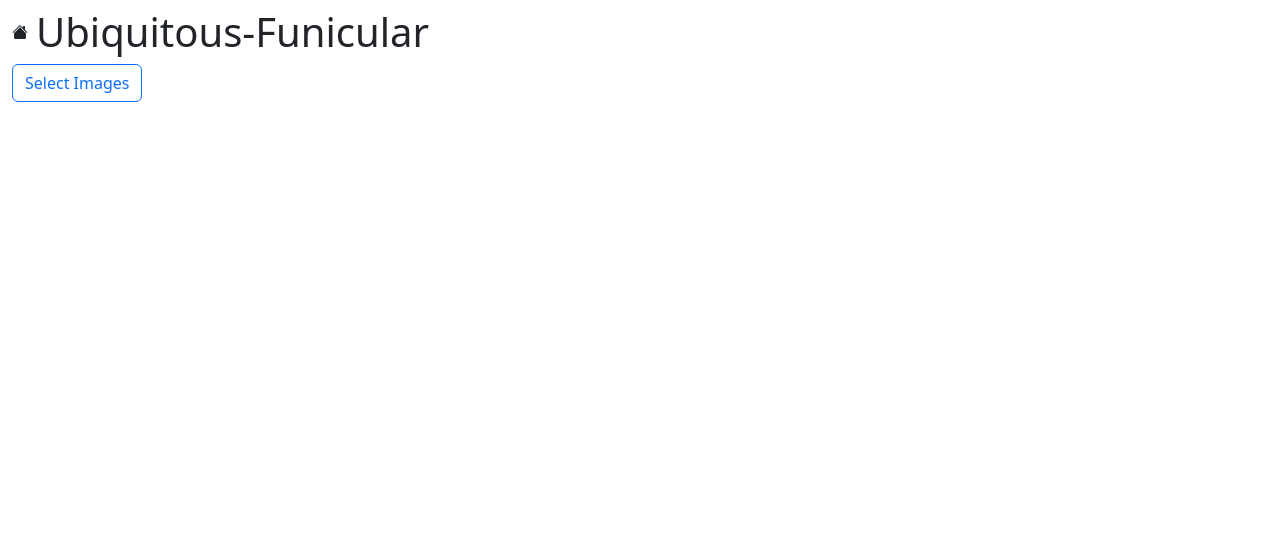
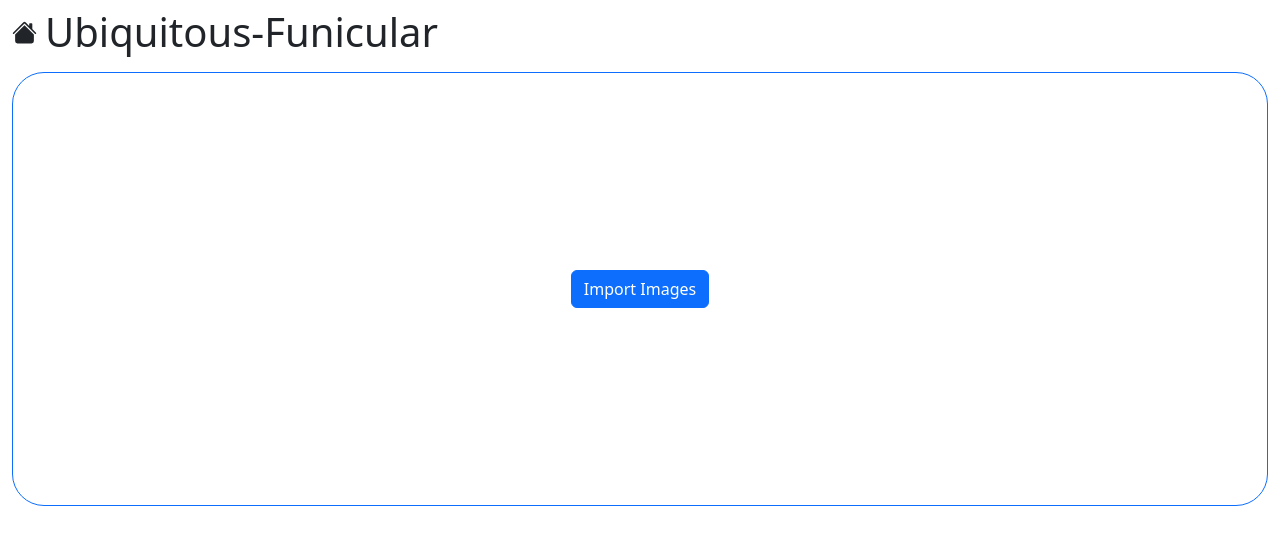
Before and after one commit to salmanrameli/hapax-legomenon, a React (Vite) app in the folder frontend/: page / in a window 1280 px wide. Both pictures are taken after a click on the button "Train with Images". Shown: the top 544 px of the page. Built offline with nearby package versions, Linux system fonts and the light colour scheme.

Commit message:
refine import images

```diff
--- a/frontend/src/App.tsx
+++ b/frontend/src/App.tsx
@@ -33,7 +33,7 @@ function App() {
     return (
         <Container fluid id="App">
             <Row>
-                <Col className='d-inline-flex'>{mode == global.MODE_HOME ? '' : <div className="d-inline-flex align-items-center me-2" onClick={_ => {setMode(global.MODE_HOME)}}><HouseFill /></div>}<h1 className="my-2">Ubiquitous-Funicular</h1></Col>
+                <Col className='d-inline-flex'>{mode == global.MODE_HOME ? '' : <div className="d-inline-flex align-items-center me-2" onClick={_ => {setMode(global.MODE_HOME)}}><HouseFill size={25} /></div>}<h1 className="my-2">Ubiquitous-Funicular</h1></Col>
             </Row>
             {show()}
         </Container>
--- a/frontend/src/train/carousel_preview.tsx
+++ b/frontend/src/train/carousel_preview.tsx
@@ -1,6 +1,6 @@
 import { Button } from 'react-bootstrap';
 import Carousel from 'react-bootstrap/Carousel';
-import { ArrowLeftShort, ArrowRightShort } from 'react-bootstrap-icons';
+import { ArrowLeftShort, ArrowRightShort, Trash3Fill } from 'react-bootstrap-icons';
 
 interface CarouselPreviewProps {
     previews: string[]
@@ -9,29 +9,16 @@ interface CarouselPreviewProps {
 
 function CarouselPreview(props: CarouselPreviewProps) {
     return (
-        <Carousel slide={false} prevIcon={<ArrowLeftShort color={"black"} size={60} style={{marginLeft:"-150px"}} />} nextIcon={<ArrowRightShort color={"black"} size={60} style={{marginRight:"-150px"}} />}>
+        <Carousel slide={false} interval={null} prevIcon={<ArrowLeftShort color={"black"} size={60} style={{marginLeft:"-150px"}} />} nextIcon={<ArrowRightShort color={"black"} size={60} style={{marginRight:"-150px"}} />}>
             {props.previews.map((url, index) => (
                 <Carousel.Item>
                     <img src={url} alt="Preview" className="w-100 justify-content-center d-inline-grid" style={{ maxHeight: "400px", objectFit: "cover" }} />
                     <Carousel.Caption>
-                        <Button variant="danger" onClick={() => props.onRemoveImage(url, index)}>Remove Image</Button>
+                        <Button variant="danger" onClick={() => props.onRemoveImage(url, index)}><Trash3Fill style={{marginTop:"-4px"}} /> Remove Image</Button>
                     </Carousel.Caption>
                 </Carousel.Item>
             ))}
         </Carousel>
-        // <>
-        //     {props.previews.map((url, index) => (
-        //         <div key={index} style={{ position: "relative" }}>
-        //             <img src={url} alt="Preview" className="w-auto" style={{ maxHeight: "300px", objectFit: "cover" }} />
-        //             <button
-        //                 onClick={() => props.onRemoveImage(url, index)}
-        //                 style={{ position: "absolute", top: 0, right: 0, background: "red", color: "white" }}
-        //                 >
-        //             X
-        //             </button>
-        //         </div>
-        //     ))}
-        // </>
     )
 }
 
--- a/frontend/src/train/main.tsx
+++ b/frontend/src/train/main.tsx
@@ -1,19 +1,28 @@
 import { useState } from "react"
-import { SelectImages } from "../../wailsjs/go/main/App"
+import { SelectImages, EncodeImagesFromPath, Dump } from "../../wailsjs/go/main/App"
 import Button from 'react-bootstrap/Button';
 import Row from 'react-bootstrap/Row';
 import Col from 'react-bootstrap/Col';
 import CarouselPreview from "./carousel_preview";
+import { PlayFill } from "react-bootstrap-icons";
 
 function Main() {
-    const [imagePaths, setImagePaths] = useState<string[]>()
+    const [imagePaths, setImagePaths] = useState<string[]>([])
     const [previews, setPreviews] = useState<string[]>([])
 
     function handleOpenFileDialog() {
-        SelectImages().then((path) => {
+        SelectImages().then((paths) => {
+            loadImages(paths)
+
+            setImagePaths(paths)
+        })
+    }
+
+    function loadImages(paths: string[]) {
+        EncodeImagesFromPath(paths).then((encodedImages: string[]) => {
             const imageUrls: string[] = []
 
-            path.map((base64Data: string) => {
+            encodedImages.map((base64Data: string) => {
                 const byteChars = atob(base64Data)
                 const byteNumbers = new Array(byteChars.length)
 
@@ -33,20 +42,39 @@ function Main() {
     }
 
     const removeImage = (urlToRemove: any, index: number) => {
-        setPreviews((prev) => prev.filter((_, i) => i !== index))
+        setImagePaths((prev) => prev.filter((_, i) => i !== index)) // remove image from array of paths to be processed by the LLM
+
+        setPreviews((prev) => prev.filter((_, i) => i !== index)) // remove image from carousel preview
 
         URL.revokeObjectURL(urlToRemove)
     };
 
     return (
         <Row>
-            <Col>
-                <Button onClick={_ => handleOpenFileDialog()} variant="outline-primary">Select Images</Button>
-                {previews.length > 0 &&
-                    <div className="d-flex mt-2 gap-2 flex-wrap justify-content-center rounded-5 p-3 border border-1 border-primary">
-                        <CarouselPreview previews={previews} onRemoveImage={removeImage} />
-                    </div>
-                }
+            <Col className="col-12">
+                <div className="d-flex mt-2 gap-2 flex-wrap justify-content-center rounded-5 p-3 border border-1 border-primary">
+                    {previews.length == 0 ?
+                        <div className="d-flex justify-content-center align-items-center" style={{height: "400px", width:"100%"}}>
+                            <Button onClick={_ => handleOpenFileDialog()} variant="primary">Import Images</Button>
+                        </div>
+                        :
+                        <CarouselPreview previews={previews} onRemoveImage={removeImage} />}
+                </div>
+            </Col>
+            <Col className={`${previews.length == 0 ? "d-none" : "col-12"}`}>
+                <div className="d-flex mt-2 flex-wrap rounded-5 p-3 border border-1 border-primary">
+                    <h3>Path:</h3>
+                    <ul className="w-100 mb-0">
+                        {imagePaths.map(item =>
+                            <li>{item}</li>
+                        )}
+                    </ul>
+                </div>
+            </Col>
+            <Col className={`${previews.length == 0 ? "d-none" : "col-12"}`}>
+                <div className="d-flex flex-wrap p-3 justify-content-center align-items-center">
+                    <Button variant="success">Start Training <PlayFill /></Button>
+                </div>
             </Col>
         </Row>
     )
--- a/frontend/wailsjs/go/main/App.d.ts
+++ b/frontend/wailsjs/go/main/App.d.ts
@@ -3,4 +3,6 @@
 
 export function Dump(arg1:any):Promise<void>;
 
+export function EncodeImagesFromPath(arg1:Array<string>):Promise<Array<string>>;
+
 export function SelectImages():Promise<Array<string>>;
--- a/frontend/wailsjs/go/main/App.js
+++ b/frontend/wailsjs/go/main/App.js
@@ -6,6 +6,10 @@ export function Dump(arg1) {
   return window['go']['main']['App']['Dump'](arg1);
 }
 
+export function EncodeImagesFromPath(arg1) {
+  return window['go']['main']['App']['EncodeImagesFromPath'](arg1);
+}
+
 export function SelectImages() {
   return window['go']['main']['App']['SelectImages']();
 }
```
Also changed, not shown: 1 other file (tests, documents, lock files or other folders).
